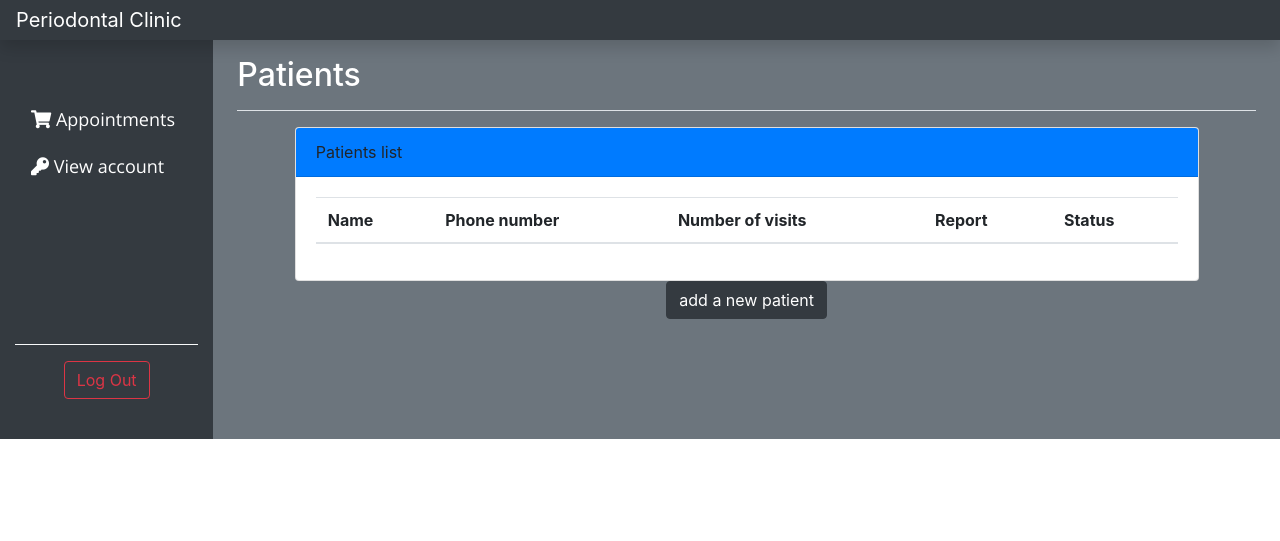
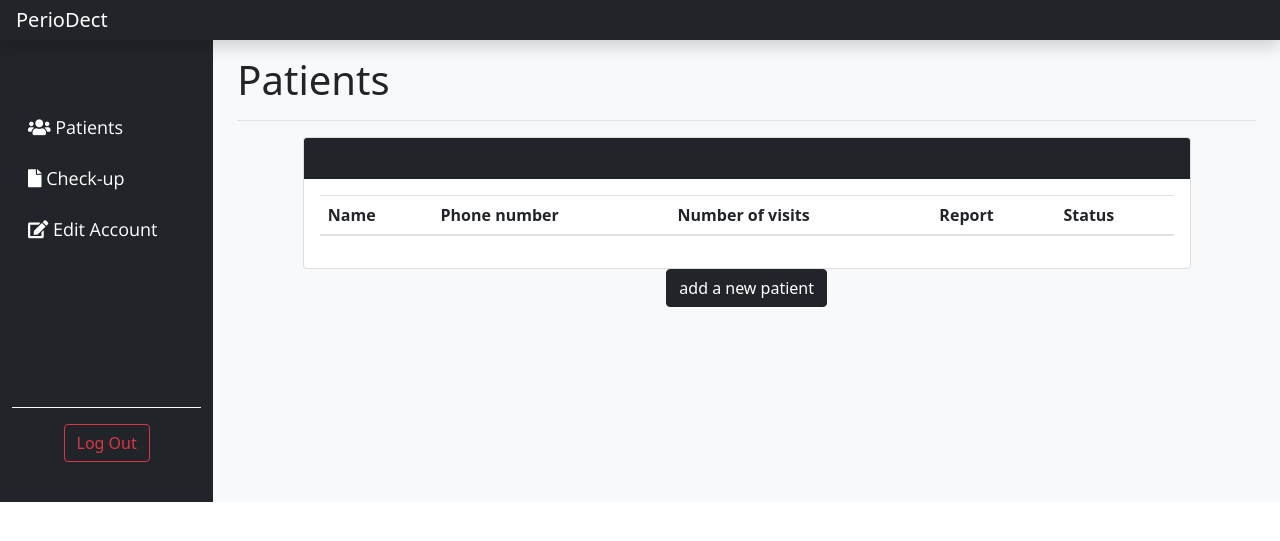
Before and after one commit to sandy18019/Diagnosis-and-predection-of-periodontally-teeth, a PHP site: page /GRADUATION/doctor/doctorPatientlist.php in a window 1280 px wide. Shown: the top 541 px of the page. Run offline with PHP 8.4, Linux system fonts and the light colour scheme; lists and menus that the app fills with data are empty; some libraries are stand-ins or nearby versions.

Commit message:
some UI modifications

```diff
--- a/admin/addDentist.php
+++ b/admin/addDentist.php
@@ -15,6 +15,8 @@ REQUIRE_ONCE "../view/view.php";
     <link rel="stylesheet" href="https://cdn.datatables.net/1.10.22/css/dataTables.bootstrap4.min.css">
     <link rel="stylesheet" href="https://cdn.datatables.net/responsive/2.2.6/css/responsive.bootstrap4.min.css">
     <link rel="stylesheet" href="https://cdnjs.cloudflare.com/ajax/libs/font-awesome/5.15.1/css/all.min.css">
+    <link href="https://cdn.jsdelivr.net/npm/bootstrap@5.0.2/dist/css/bootstrap.min.css" rel="stylesheet"
+    integrity="sha384-EVSTQN3/azprG1Anm3QDgpJLIm9Nao0Yz1ztcQTwFspd3yD65VohhpuuCOmLASjC" crossorigin="anonymous">
     <title>Add Dentist</title>
 </head>
 
--- a/admin/adminPatientList.php
+++ b/admin/adminPatientList.php
@@ -10,6 +10,8 @@
     <link rel="stylesheet" href="https://cdn.datatables.net/1.10.22/css/dataTables.bootstrap4.min.css">
     <link rel="stylesheet" href="https://cdn.datatables.net/responsive/2.2.6/css/responsive.bootstrap4.min.css">
     <link rel="stylesheet" href="https://cdnjs.cloudflare.com/ajax/libs/font-awesome/5.15.1/css/all.min.css">
+    <link href="https://cdn.jsdelivr.net/npm/bootstrap@5.0.2/dist/css/bootstrap.min.css" rel="stylesheet"
+    integrity="sha384-EVSTQN3/azprG1Anm3QDgpJLIm9Nao0Yz1ztcQTwFspd3yD65VohhpuuCOmLASjC" crossorigin="anonymous">
     <title>Patient List</title>
 </head>
 <body>
--- a/admin/adminReports.php
+++ b/admin/adminReports.php
@@ -15,6 +15,8 @@ REQUIRE_ONCE "../view/view.php";
     <link rel="stylesheet" href="https://cdn.datatables.net/1.10.22/css/dataTables.bootstrap4.min.css">
     <link rel="stylesheet" href="https://cdn.datatables.net/responsive/2.2.6/css/responsive.bootstrap4.min.css">
     <link rel="stylesheet" href="https://cdnjs.cloudflare.com/ajax/libs/font-awesome/5.15.1/css/all.min.css">
+    <link href="https://cdn.jsdelivr.net/npm/bootstrap@5.0.2/dist/css/bootstrap.min.css" rel="stylesheet"
+    integrity="sha384-EVSTQN3/azprG1Anm3QDgpJLIm9Nao0Yz1ztcQTwFspd3yD65VohhpuuCOmLASjC" crossorigin="anonymous">
     <title>Reports</title>
 </head>
 
--- a/admin/editaccount.php
+++ b/admin/editaccount.php
@@ -14,6 +14,8 @@ REQUIRE_ONCE "../view/view.php";
     <link rel="stylesheet" href="https://cdn.datatables.net/1.10.22/css/dataTables.bootstrap4.min.css">
     <link rel="stylesheet" href="https://cdn.datatables.net/responsive/2.2.6/css/responsive.bootstrap4.min.css">
     <link rel="stylesheet" href="https://cdnjs.cloudflare.com/ajax/libs/font-awesome/5.15.1/css/all.min.css">
+    <link href="https://cdn.jsdelivr.net/npm/bootstrap@5.0.2/dist/css/bootstrap.min.css" rel="stylesheet"
+    integrity="sha384-EVSTQN3/azprG1Anm3QDgpJLIm9Nao0Yz1ztcQTwFspd3yD65VohhpuuCOmLASjC" crossorigin="anonymous">
     <title>edit profile</title>
 </head>
 
--- a/doctor/addPatient.php
+++ b/doctor/addPatient.php
@@ -10,6 +10,8 @@
     <link rel="stylesheet" href="https://cdn.datatables.net/1.10.22/css/dataTables.bootstrap4.min.css">
     <link rel="stylesheet" href="https://cdn.datatables.net/responsive/2.2.6/css/responsive.bootstrap4.min.css">
     <link rel="stylesheet" href="https://cdnjs.cloudflare.com/ajax/libs/font-awesome/5.15.1/css/all.min.css">
+    <link href="https://cdn.jsdelivr.net/npm/bootstrap@5.0.2/dist/css/bootstrap.min.css" rel="stylesheet"
+    integrity="sha384-EVSTQN3/azprG1Anm3QDgpJLIm9Nao0Yz1ztcQTwFspd3yD65VohhpuuCOmLASjC" crossorigin="anonymous">
     <title>New Patient</title>
 </head>
 
--- a/doctor/doctorPatientlist.php
+++ b/doctor/doctorPatientlist.php
@@ -10,48 +10,61 @@
     <link rel="stylesheet" href="https://cdn.datatables.net/1.10.22/css/dataTables.bootstrap4.min.css">
     <link rel="stylesheet" href="https://cdn.datatables.net/responsive/2.2.6/css/responsive.bootstrap4.min.css">
     <link rel="stylesheet" href="https://cdnjs.cloudflare.com/ajax/libs/font-awesome/5.15.1/css/all.min.css">
-    <title>Patients</title>
+    <link href="https://cdn.jsdelivr.net/npm/bootstrap@5.0.2/dist/css/bootstrap.min.css" rel="stylesheet"
+    integrity="sha384-EVSTQN3/azprG1Anm3QDgpJLIm9Nao0Yz1ztcQTwFspd3yD65VohhpuuCOmLASjC" crossorigin="anonymous">
+    <title>Dentists</title>
 </head>
 
 <body>
-<header class="navbar navbar-dark sticky-top bg-dark flex-md-nowrap p-0 shadow">
-        <a class="navbar-brand col-md-3 col-lg-2 me-0 px-3" href="#">Periodontal Clinic</a>
+
+    <header class="navbar navbar-dark sticky-top bg-dark flex-md-nowrap p-0 shadow">
+        <a class="navbar-brand col-md-3 col-lg-2 me-0 px-3" href="#">PerioDect</a>
+
+
     </header>
     <div class="container-fluid">
         <div class="row">
             <nav id="sidebarMenu" class="col-md-3 col-lg-2 d-md-block bg-dark sidebar collapse ">
-                <div class="position-sticky pt-2" >
+                <div class="position-sticky pt-3">
                     <ul class="nav flex-column">
-                        <li class="nav-item  mb-1">
-                            <a class="nav-link  text-white" href="viewSchedule.php">
-                                <i class="fas fa-shopping-cart"></i>
-                                Appointments
+                        <li class="nav-item  mb-2">
+                            <a class="nav-link  text-white" href="doctorPatientlist.php">
+                                <i class="fas fa-users"></i>
+                                Patients
                             </a>
                         </li>
                         <li class="nav-item  mb-2">
-                            <a class="nav-link text-white" href="editaccountDR.php">
-                                <i class="fas fa-key"></i>
-                                View account
+                            <a class="nav-link  text-white" href="picturetesting.php">
+                              <i class="fas fa-file"></i>
+                                Check-up
+                            </a>
+                        </li>
+                        <li class="nav-item  mb-2">
+                            <a class="nav-link text-white" href="../admin/editaccount.php">
+                             <i class="fa fa-edit"></i>
+                              Edit Account
                             </a>
                         </li>
                     </ul>
                     <div class="border-top border-light p-3 mb-4 mt-5">
+
                         <div class="text-center">
-                            <a href="logoutadmin.php" class="btn btn-outline-danger">Log Out</a>
+                            <a href="../logout.php" class="btn btn-outline-danger">Log Out</a>
                         </div>
+
                     </div>
                 </div>
             </nav>
-            <main class="col-md-9 ms-sm-auto col-lg-10 px-md-4 bg-secondary">
+            <main class="col-md-9 ms-sm-auto col-lg-10 px-md-4 bg-light">
                 <div class="d-flex justify-content-between flex-wrap flex-md-nowrap align-items-center pt-3 pb-2 mb-3 border-bottom">
-                    <h1 class="h2">Patients</h1>
+                    <h1>Patients</h1>
                 </div>
                 <div class="container">
                     <div class="row justify-content-md-center">
                         <div class="col-md-11">
                             <div class="card">
-                                <div class="card-header bg-primary">
-                                    Patients list
+                                <div class="card-header bg-dark">
+                                   ---
                                 </div>
                                 <div class="card-body">
                                     <table id="example" class="table  responsive nowrap  table-responsive-sm" style="width:100%">
--- a/login.php
+++ b/login.php
@@ -13,6 +13,8 @@ REQUIRE_ONCE "view/view.php";
     <!-- File CSS -->
     <link rel="stylesheet" href="style.css">
     <link rel="stylesheet" href="https://stackpath.bootstrapcdn.com/font-awesome/4.7.0/css/font-awesome.min.css">
+    <link href="https://cdn.jsdelivr.net/npm/bootstrap@5.0.2/dist/css/bootstrap.min.css" rel="stylesheet"
+    integrity="sha384-EVSTQN3/azprG1Anm3QDgpJLIm9Nao0Yz1ztcQTwFspd3yD65VohhpuuCOmLASjC" crossorigin="anonymous">
 
     <title>login</title>
 </head>
--- a/reports.php
+++ b/reports.php
@@ -18,6 +18,8 @@ REQUIRE_ONCE "view/view.php";
     <link rel="stylesheet" href="https://cdn.datatables.net/1.10.22/css/dataTables.bootstrap4.min.css">
     <link rel="stylesheet" href="https://cdn.datatables.net/responsive/2.2.6/css/responsive.bootstrap4.min.css">
     <link rel="stylesheet" href="https://cdnjs.cloudflare.com/ajax/libs/font-awesome/5.15.1/css/all.min.css">
+    <link href="https://cdn.jsdelivr.net/npm/bootstrap@5.0.2/dist/css/bootstrap.min.css" rel="stylesheet"
+    integrity="sha384-EVSTQN3/azprG1Anm3QDgpJLIm9Nao0Yz1ztcQTwFspd3yD65VohhpuuCOmLASjC" crossorigin="anonymous">
     <title>Dentists</title>
 </head>
 
--- a/signUp.php
+++ b/signUp.php
@@ -15,6 +15,8 @@ REQUIRE_ONCE "view/view.php";
     <!-- File CSS -->
     <link rel="stylesheet" href="style.css">
     <link rel="stylesheet" href="https://stackpath.bootstrapcdn.com/font-awesome/4.7.0/css/font-awesome.min.css">
+    <link href="https://cdn.jsdelivr.net/npm/bootstrap@5.0.2/dist/css/bootstrap.min.css" rel="stylesheet"
+    integrity="sha384-EVSTQN3/azprG1Anm3QDgpJLIm9Nao0Yz1ztcQTwFspd3yD65VohhpuuCOmLASjC" crossorigin="anonymous">
 
     <title>SignUp</title>
 </head>
```
Also changed, not shown: admin/dentists.php (+2 -7 lines), view/view.php (+2 -33 lines), 1 other file.
